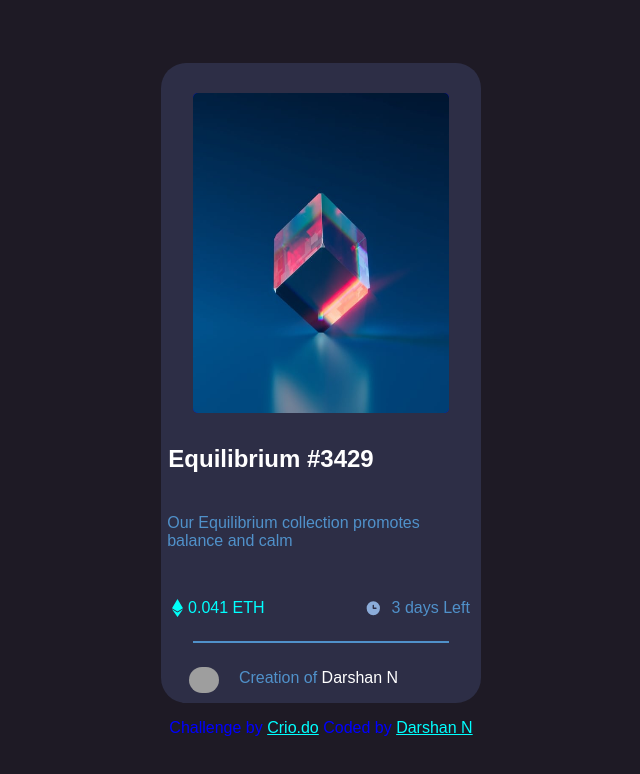
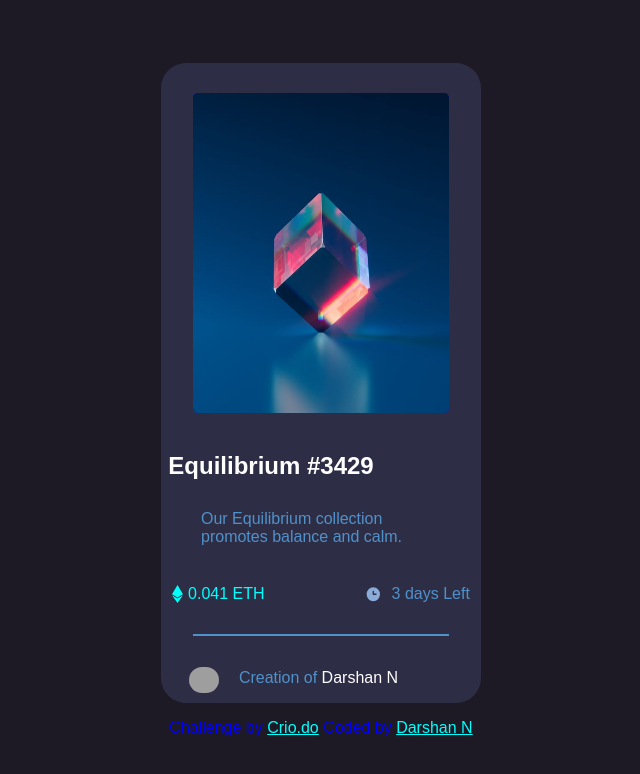
Before and after one commit to darshann345/NFT-Preview-Card, a plain HTML site: page index.html in a window 1280 px wide. Shown: the whole page, without its empty margins (327-967 px from the left). Drawn offline with Linux system fonts and the light colour scheme; grey boxes are pictures that could not be loaded.

Commit message:
commited

```diff
--- a/index.css
+++ b/index.css
@@ -101,3 +101,7 @@ hr {
     color: rgb(80, 145, 202);
     background-color: rgb(80, 145, 202);
 }
+
+#info{
+    margin-left: 40px;
+}
--- a/index.html
+++ b/index.html
@@ -9,10 +9,8 @@
     <main class="card">
         <img class="card__images" src="assests/image-equilibrium.jpg" alt="card_image" />
         <h1 class="card__title">Equilibrium #3429</h1>
-        <p id="info">
-            Our Equilibrium collection promotes
-            <span style="display: block">balance and calm</span>
-        </p>
+        <p id="info">Our Equilibrium collection promotes balance and calm.</p>
+
         <div class="card__time">
             <div class="card__time-left">
                 <img src="assests/icon-ethereum.svg" alt="Ethereum Icon" />
```
